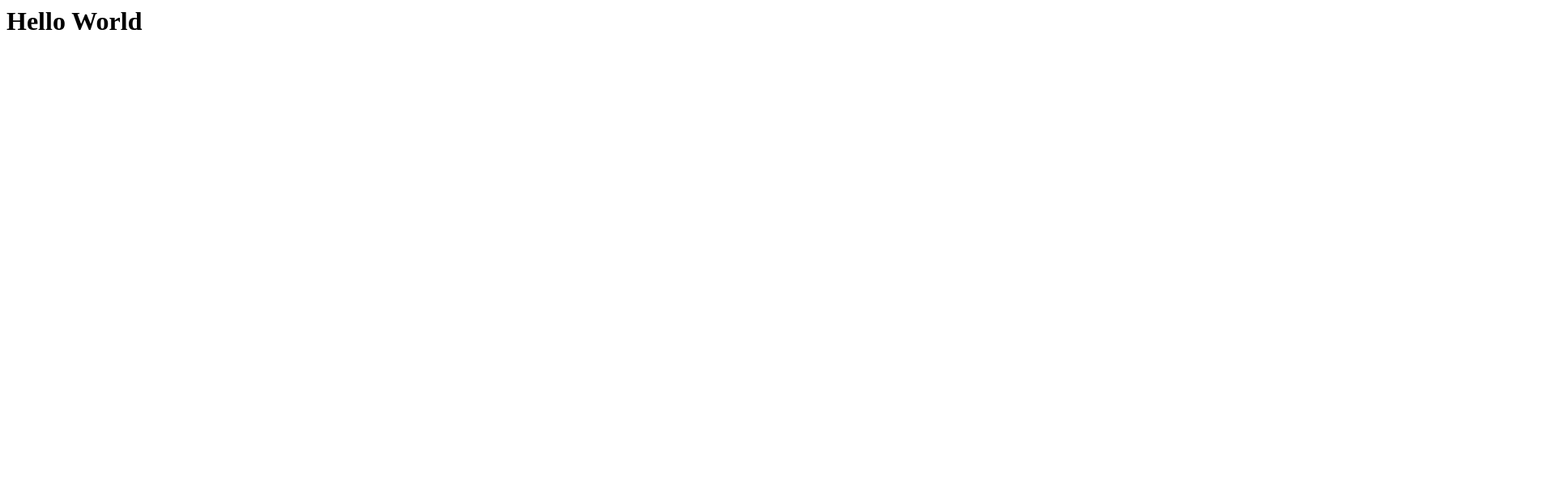
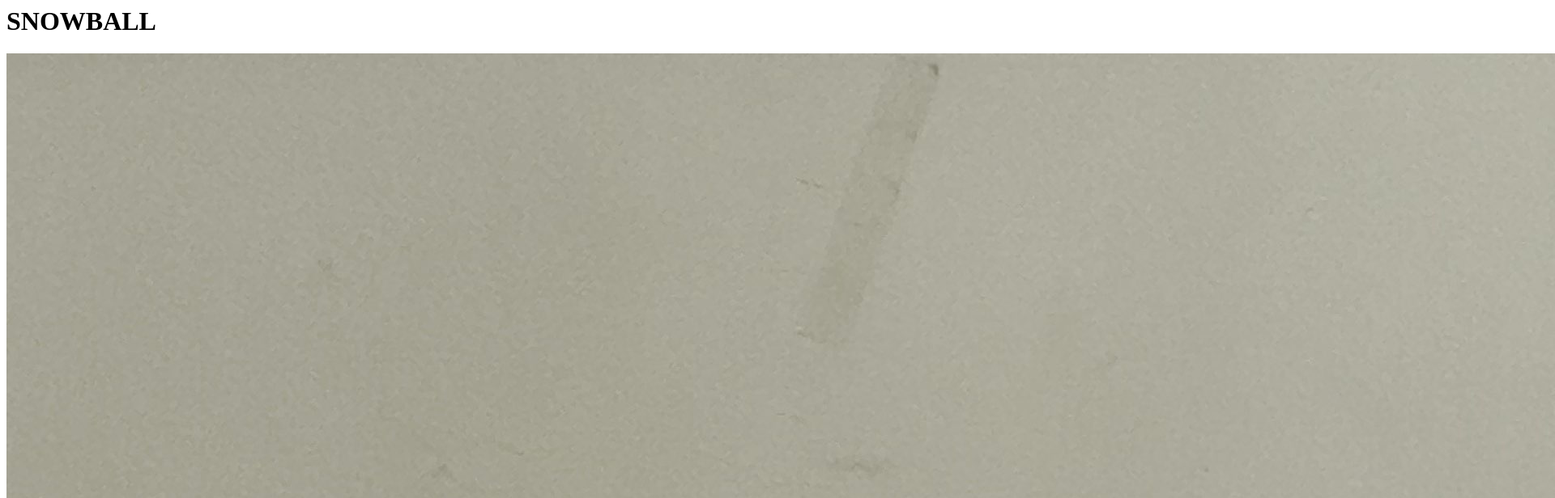
Before and after one commit to Huacked/Huacked.github.io, a plain HTML site: page index.html in a window 1280 px wide. Shown: the top 616 px of the page at 81% size, 1920 px wide, since content can reach past the window. Drawn offline with Linux system fonts and the light colour scheme.

Commit message:
Update index.html

```diff
--- a/index.html
+++ b/index.html
@@ -1,9 +1,10 @@
 <html>
 <head>
 <meta http-equiv="Content-Type" content="text/html; charset=UTF-8">
-<title>First World</title>
+<title>Dog</title>
 </head>
 <body>
-    <H1>Hello World</H1>
+    <H1>SNOWBALL</H1>
+    <img src="snowball.png">
 </body>
 </html>
```
